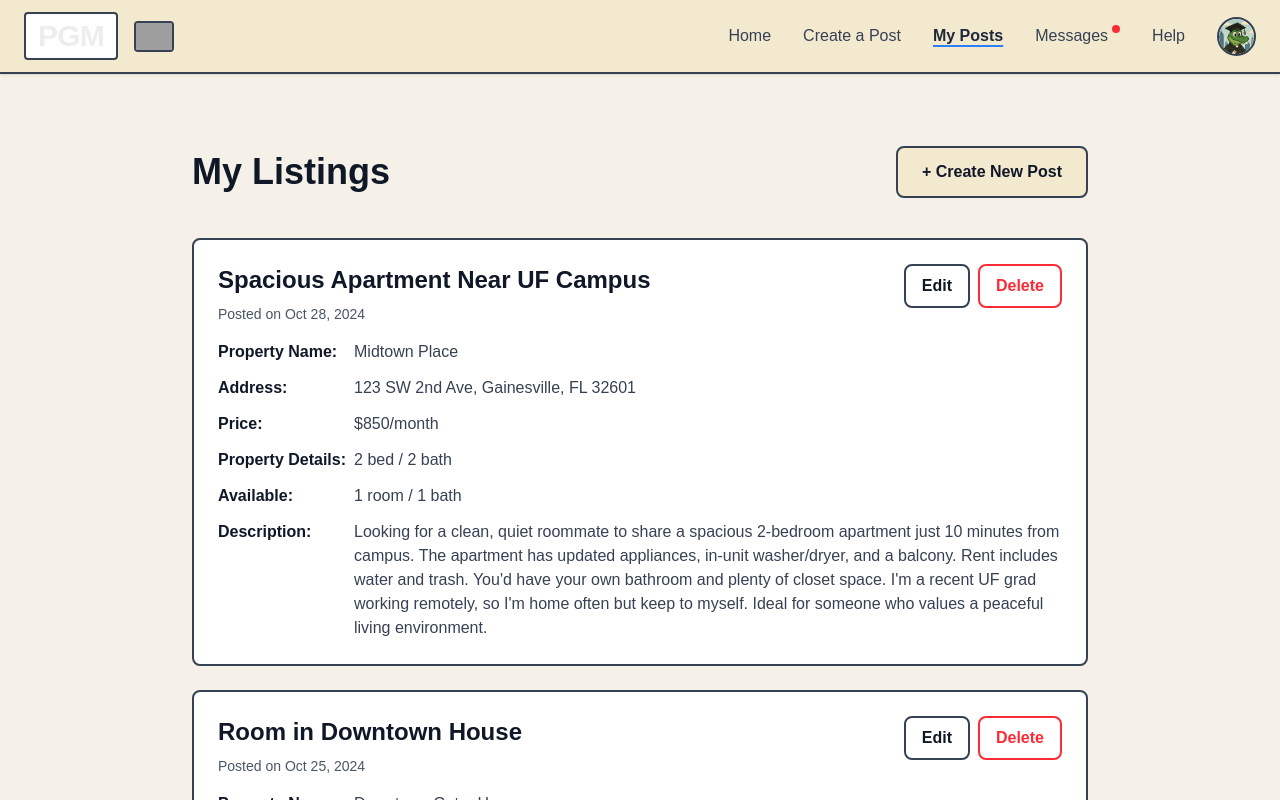
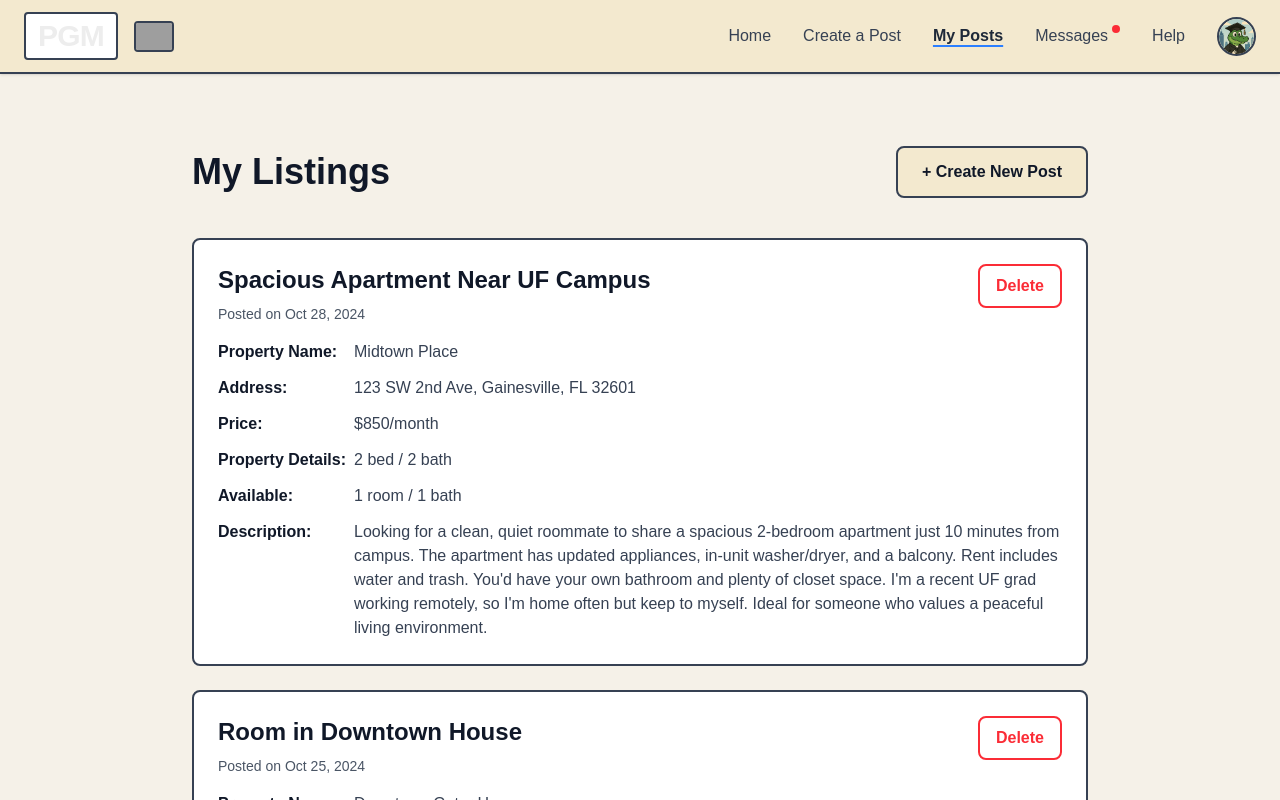
Before and after one commit to Myrtte/Post-Grad-Matcher, a Next.js app in the folder pgm-app/: page /my-posts in a window 1280 px wide. Built offline with nearby package versions, Linux system fonts and the light colour scheme; grey boxes are pictures that could not be loaded.

Commit message:
rm del btn

```diff
--- a/pgm-app/app/my-posts/page.tsx
+++ b/pgm-app/app/my-posts/page.tsx
@@ -122,9 +122,6 @@ export default function MyPostsPage() {
                         <p className="text-gray-600 text-sm">Posted on {formatDate(post.createdAt)}</p>
                       </div>
                       <div className="flex gap-2">
-                        <button className="px-4 py-2 border-2 border-gray-700 rounded-lg font-semibold text-gray-900 hover:bg-gray-100 transition-colors cursor-pointer">
-                          Edit
-                        </button>
                         <button
                           className="px-4 py-2 border-2 border-red-500 rounded-lg font-semibold text-red-500 hover:bg-red-50 transition-colors cursor-pointer"
                           onClick={() => deletePost(post.id)}
```
